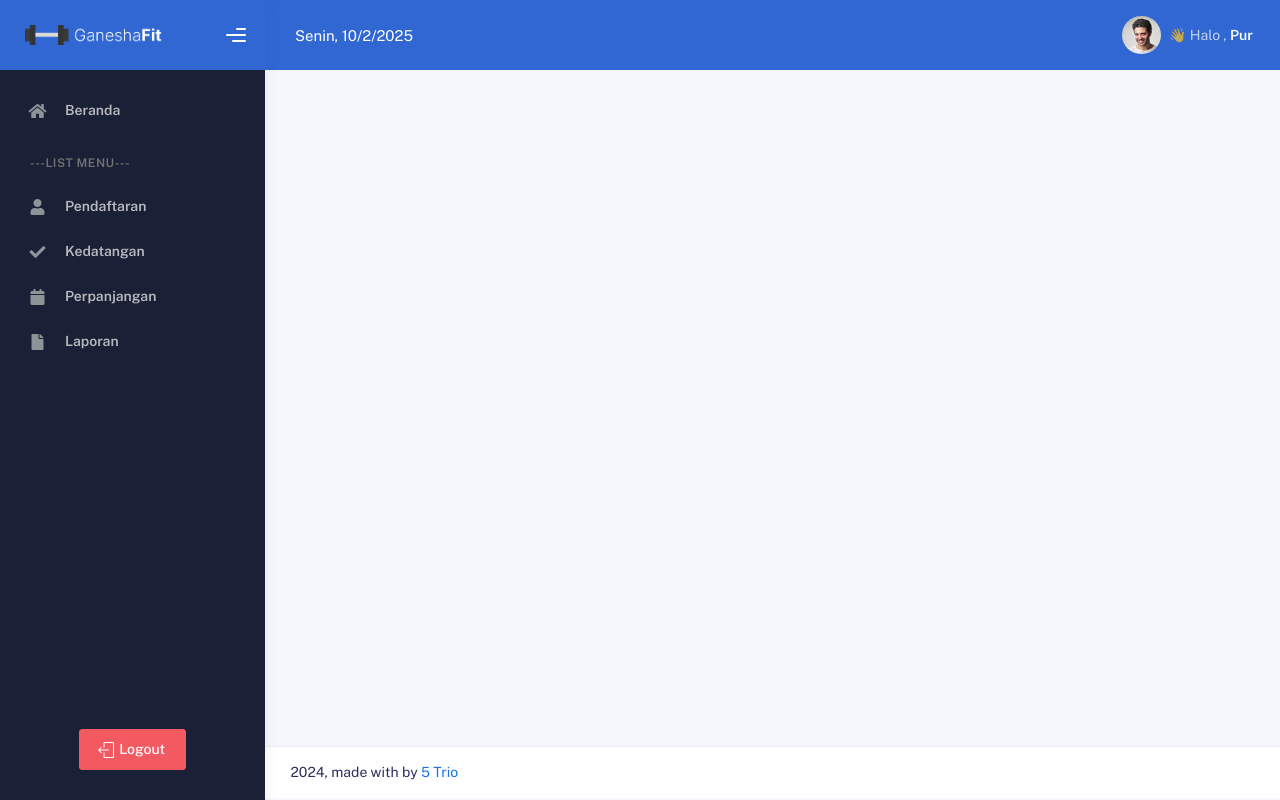
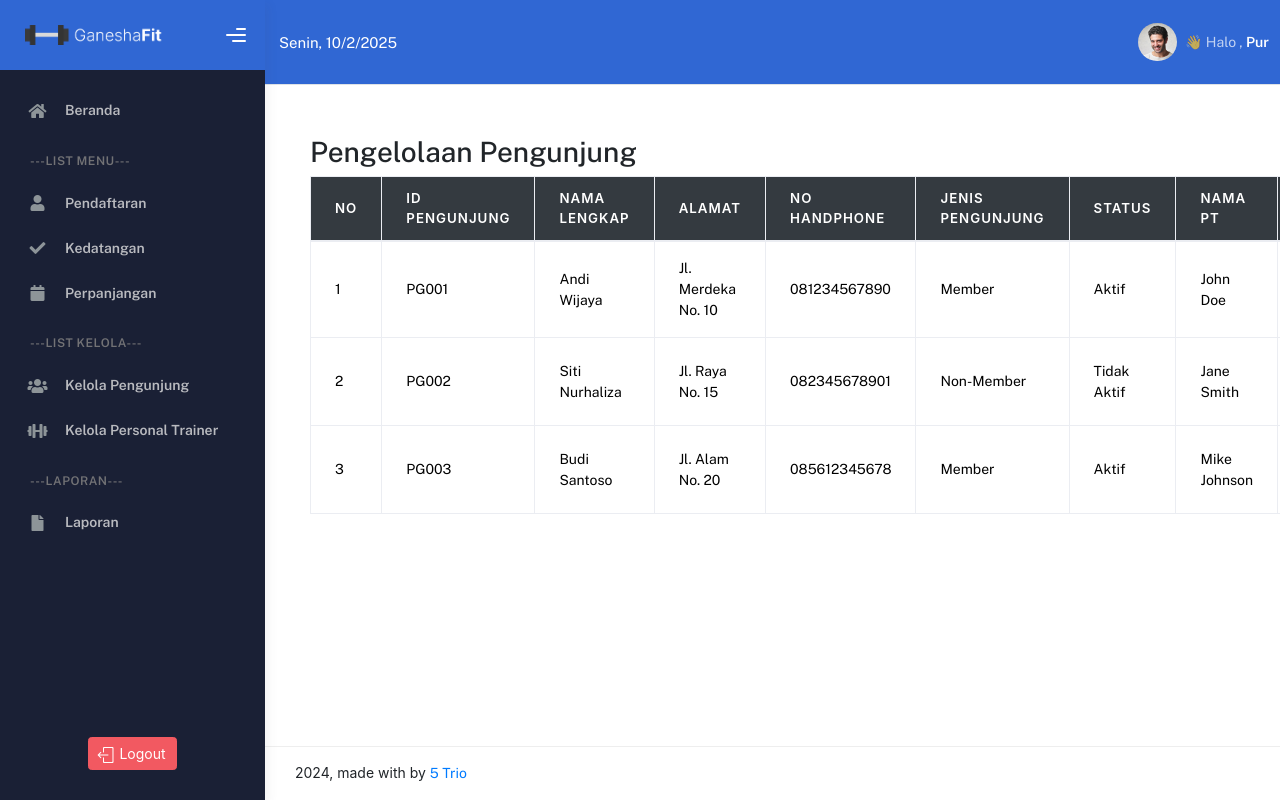
Before and after one commit to idewbayu14/GaneshaFit, a PHP site: page /index.php?page=kelolaPengunjung in a window 1280 px wide. Run offline with PHP 8.4, Linux system fonts and the light colour scheme; a user stored in the database is signed in; data comes from the database, SQL or seed files in the repository; some libraries are stand-ins or nearby versions.

Commit message:
feat/pengelelolaanPetugasPT/menambahkan tampilan kelola pengunjung dan Personal Trainer

```diff
--- a/index.php
+++ b/index.php
@@ -21,6 +21,7 @@ $nama_lengkap = $_SESSION['nama_lengkap'];
   <link rel="icon" href="assets/img/logo_barbel.png" type="image/x-icon" />
 
   <!-- Fonts and icons -->
+  <script src="https://cdn.jsdelivr.net/npm/chart.js"></script>
   <script src="assets/js/plugin/webfont/webfont.min.js"></script>
   <script>
     WebFont.load({
@@ -202,6 +203,33 @@ $nama_lengkap = $_SESSION['nama_lengkap'];
               </a>
             </li>
 
+            <li class="nav-section">
+              <span class="sidebar-mini-icon">
+                <i class="fa fa-ellipsis-h"></i>
+              </span>
+              <h4 class="text-section">---List Kelola---</h4>
+            </li>
+
+            <li class="nav-item">
+              <a href="index.php?page=kelolaPengunjung">
+                <i class="fas fa-users"></i> <!-- Icon untuk Pengunjung -->
+                <p>Kelola Pengunjung</p>
+              </a>
+            </li>
+            <li class="nav-item">
+              <a href="index.php?page=kelolaPersonalTrainer">
+                <i class="fas fa-dumbbell"></i> <!-- Icon untuk Personal Trainer -->
+                <p>Kelola Personal Trainer</p>
+              </a>
+            </li>
+
+            <li class="nav-section">
+              <span class="sidebar-mini-icon">
+                <i class="fa fa-ellipsis-h"></i>
+              </span>
+              <h4 class="text-section">---LAPORAN---</h4>
+            </li>
+
             <li class="nav-item">
               <a href="index.php?page=laporan">
                 <i class="fas fa-file"></i>
@@ -332,7 +360,12 @@ $nama_lengkap = $_SESSION['nama_lengkap'];
                 break;
               case 'laporan':
                 include 'pages/laporan.php';
-
+                break;
+              case 'kelolaPersonalTrainer':
+                include 'pages/kelolaPersonalTrainer.php';
+                break;
+              case 'kelolaPengunjung':
+                include 'pages/kelolaPengunjung.php';
                 break;
             }
 
@@ -349,9 +382,6 @@ $nama_lengkap = $_SESSION['nama_lengkap'];
                 <a href="index.php?page=pendaftaran" class="btn btn-primary btn-round">Tambah Pengunjung</a>
               </div>
             </div>
-
-
-
                 <div class="card card-primary bg-primary-gradient">
                   <div class="card-body curves-shadow">
                     <h1>' . $hari_ini . '</h1>
@@ -401,15 +431,12 @@ $nama_lengkap = $_SESSION['nama_lengkap'];
 									</div>
 								</div>
 							</div>
-
-
             </div>';
           }
           ?>
 
 
         </div>
-
       </div>
 
       <footer class="footer">
@@ -422,6 +449,8 @@ $nama_lengkap = $_SESSION['nama_lengkap'];
       </footer>
     </div>
     <!-- End Custom template -->
+
+
   </div>
 
   <script>
--- /dev/null
+++ b/pages/kelolaPengunjung.php
@@ -0,0 +1,68 @@
+<?php
+// Contoh data pengunjung (seharusnya ini berasal dari database)
+$pengunjung = [
+    ['id_pengunjung' => 'PG001', 'nama_lengkap' => 'Andi Wijaya', 'alamat' => 'Jl. Merdeka No. 10', 'no_hp' => '081234567890', 'nama_jenis_pengunjung' => 'Member', 'status' => 'Aktif', 'nama_pt' => 'John Doe'],
+    ['id_pengunjung' => 'PG002', 'nama_lengkap' => 'Siti Nurhaliza', 'alamat' => 'Jl. Raya No. 15', 'no_hp' => '082345678901', 'nama_jenis_pengunjung' => 'Non-Member', 'status' => 'Tidak Aktif', 'nama_pt' => 'Jane Smith'],
+    ['id_pengunjung' => 'PG003', 'nama_lengkap' => 'Budi Santoso', 'alamat' => 'Jl. Alam No. 20', 'no_hp' => '085612345678', 'nama_jenis_pengunjung' => 'Member', 'status' => 'Aktif', 'nama_pt' => 'Mike Johnson'],
+    // Tambahkan data lainnya jika diperlukan
+];
+?>
+
+<!DOCTYPE html>
+<html lang="id">
+<head>
+    <meta charset="UTF-8">
+    <meta name="viewport" content="width=device-width, initial-scale=1.0">
+    <title>Pengelolaan Pengunjung</title>
+    <!-- Link ke CDN Bootstrap -->
+    <link href="https://stackpath.bootstrapcdn.com/bootstrap/4.5.2/css/bootstrap.min.css" rel="stylesheet">
+</head>
+<body>
+    <div class="container mt-5">
+        <h2>Pengelolaan Pengunjung</h2>
+        <table class="table table-bordered">
+            <thead class="thead-dark">
+                <tr>
+                    <th scope="col">No</th>
+                    <th scope="col">ID Pengunjung</th>
+                    <th scope="col">Nama Lengkap</th>
+                    <th scope="col">Alamat</th>
+                    <th scope="col">No Handphone</th>
+                    <th scope="col">Jenis Pengunjung</th>
+                    <th scope="col">Status</th>
+                    <th scope="col">Nama PT</th>
+                    <th scope="col">Aksi</th>
+                </tr>
+            </thead>
+            <tbody>
+                <?php
+                // Menampilkan data pengunjung dengan nomor urut
+                $no = 1;
+                foreach ($pengunjung as $v) {
+                    echo "<tr>
+                            <td>$no</td>
+                            <td>{$v['id_pengunjung']}</td>
+                            <td>{$v['nama_lengkap']}</td>
+                            <td>{$v['alamat']}</td>
+                            <td>{$v['no_hp']}</td>
+                            <td>{$v['nama_jenis_pengunjung']}</td>
+                            <td>{$v['status']}</td>
+                            <td>{$v['nama_pt']}</td>
+                            <td>
+                                <button class='btn btn-warning btn-sm'>Edit</button>
+                                <button class='btn btn-danger btn-sm'>Hapus</button>
+                            </td>
+                          </tr>";
+                    $no++; // Increment nomor urut
+                }
+                ?>
+            </tbody>
+        </table>
+    </div>
+
+    <!-- Link ke JS Bootstrap dan Popper.js -->
+    <script src="https://code.jquery.com/jquery-3.5.1.slim.min.js"></script>
+    <script src="https://cdn.jsdelivr.net/npm/@popperjs/core@2.5.2/dist/umd/popper.min.js"></script>
+    <script src="https://stackpath.bootstrapcdn.com/bootstrap/4.5.2/js/bootstrap.min.js"></script>
+</body>
+</html>
```
Also changed, not shown: pages/kelolaPersonalTrainer.php (added, +62 -0 lines).
